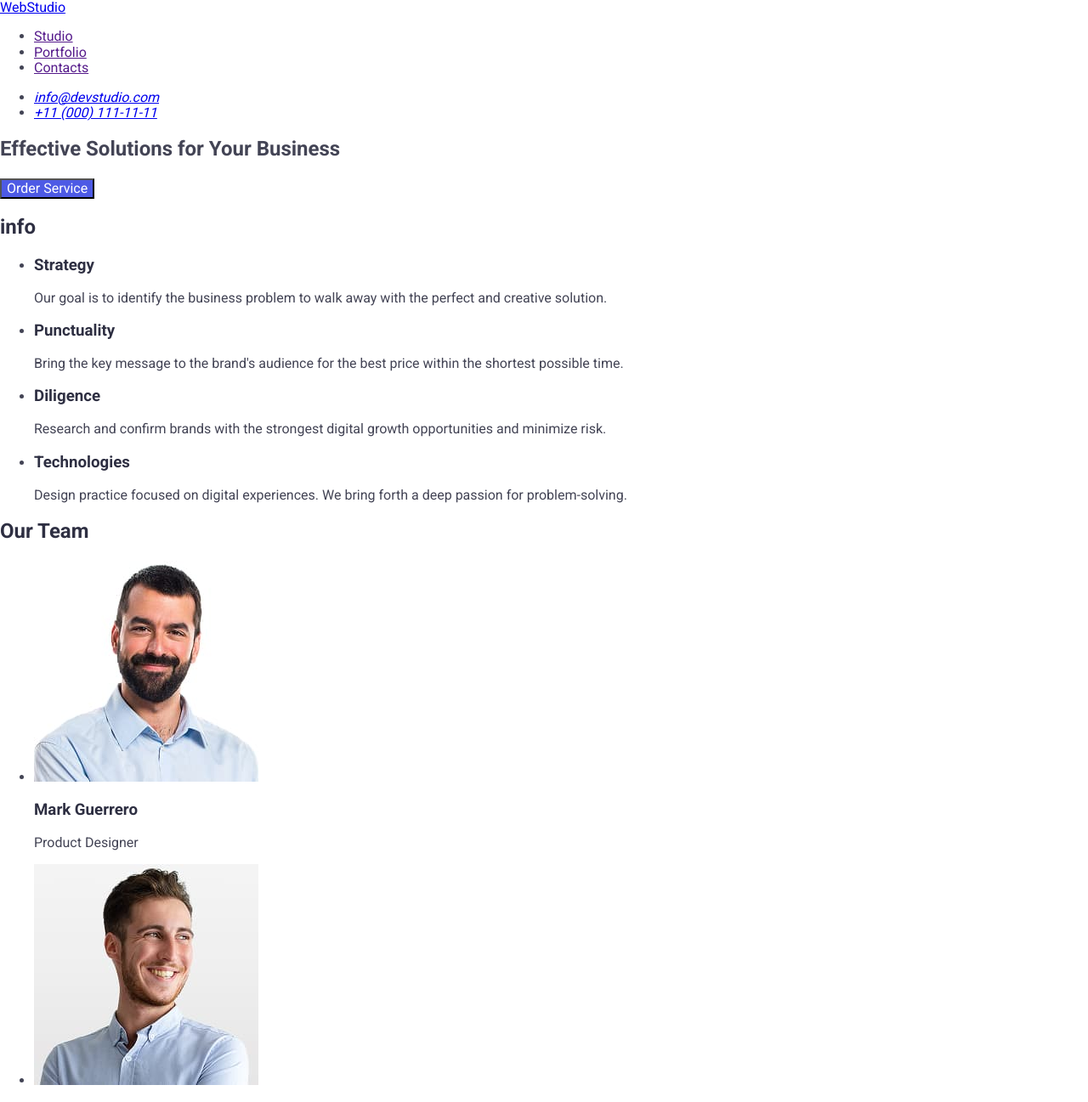
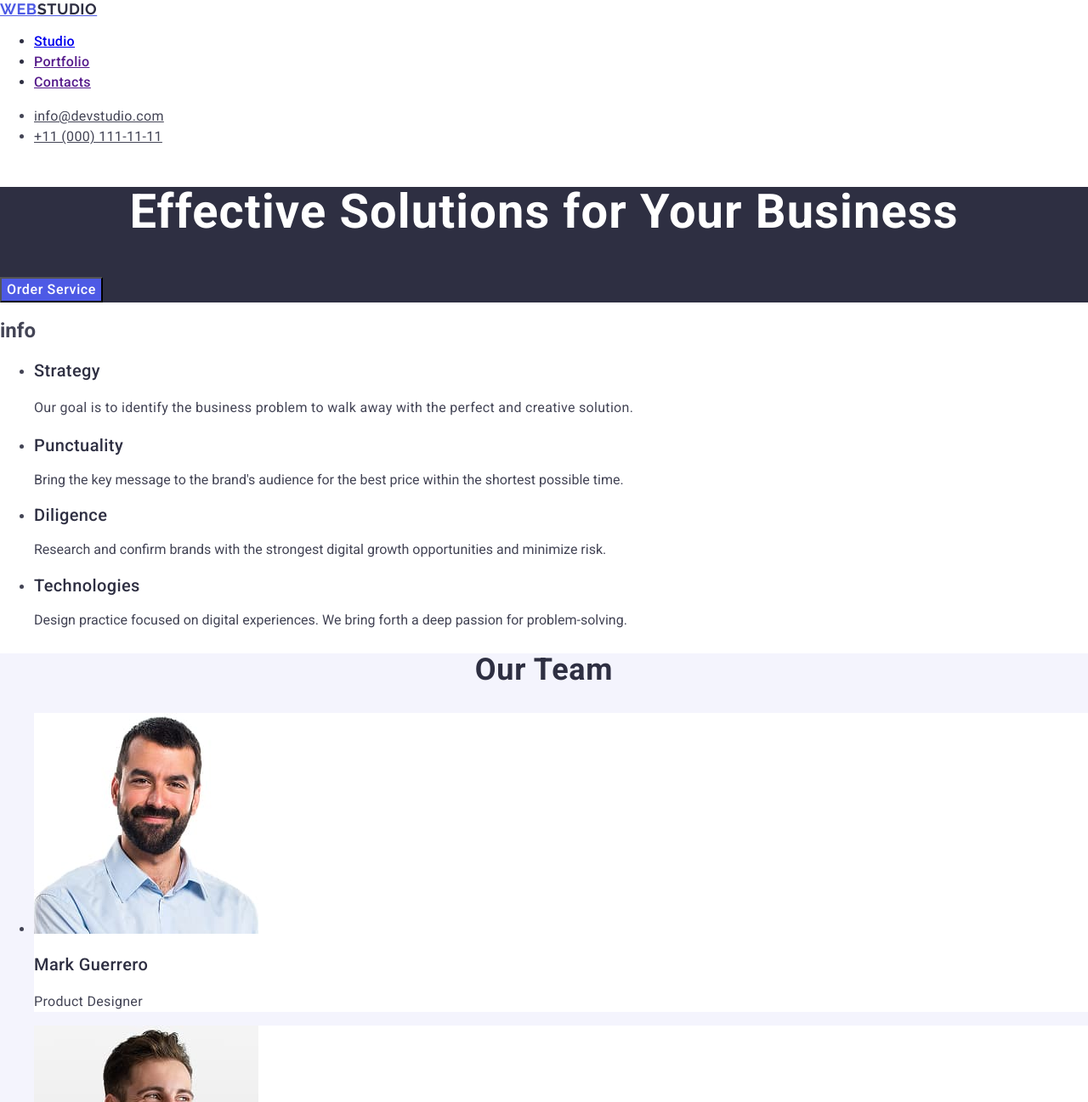
Before and after one commit to K4T3RYN4/goit-markup-hw-02, a plain HTML site: page index.html in a window 1280 px wide. Shown: the top 1297 px of the page at 85% size. Drawn offline with nearby package versions, Linux system fonts and the light colour scheme.

Commit message:
finish homework

```diff
--- a/css/styles.css
+++ b/css/styles.css
@@ -1,17 +1,170 @@
 body {
     font-family: 'Roboto', sans-serif;
     color: #434455;
+    background-color: #FFFFFF;
 }
 
-h2, h3 {
-    color: #2E2F42;
+.logo {
+    font-family: "Raleway", sans-serif;
+    font-weight: 700;
+    font-size: 18px;
+    line-height: 1.17;
+    letter-spacing: 0.03em;
+    text-transform: uppercase;
+    color: #4d5ae5;
+}
+
+.logo-accent1 {
+    color: #2e2f42;
+}
+
+.logo-accent2 {
+    color: #f4f4fd;
+}
+.navigation {
+    font-weight: 500;
+    font-size: 16px;
+    line-height: 1.5;
+    letter-spacing: 0.02em;
+    color: #2e2f42;
+}
+
+.navigation:hover,
+.navigation:focus {
+    color: #404bbf;
+}
+
+address {
+    font-style: normal;
+}
+
+.emai {
+    font-size: 16px;
+    line-height: 1.5;
+    letter-spacing: 0.02em;
+    color: #434455;
+}
+
+.emai:hover,
+.emai:focus {
+    color: #404bbf;
+}
+
+.tel {
+    font-size: 16px;
+    line-height: 1.5;
+    letter-spacing: 0.02em;
+    color: #434455;
+}
+
+.tel:hover,
+.tel:focus {
+    color: #404bbf;
+}
+
+.welcome-section {
+    background-color: #2e2f42;
+}
+
+.h-solutions {
+    font-size: 56px;
+    line-height: 1.07;
+    text-align: center;
+    letter-spacing: 0.02em;
+    color: #ffffff;
 }
 
 .main-button {
     background-color: #4D5AE5;
     color: #FFFFFF;
+    font-weight: 500;
+    font-size: 16px;
+    line-height: 1.5;
+    letter-spacing: 0.04em;
+    cursor: pointer;
 }
 
-.main-button:hover {
+.main-button:hover,
+.main-button:focus {
     background-color: #404BBF;
 }
+
+.h-feature {
+    font-weight: 500;
+    font-size: 20px;
+    line-height: 1.2;
+    letter-spacing: 0.02em;
+    color: #2e2f42;
+}
+
+.feature-descr {
+    font-size: 16px;
+    line-height: 1.5;
+    letter-spacing: 0.02em;
+    color: #434455;
+}
+
+.team-sec {
+    background-color: #F4F4FD;
+}
+
+.our-team {
+    font-size: 36px;
+    line-height: 1.11;
+    text-align: center;
+    letter-spacing: 0.02em;
+    text-transform: capitalize;
+    color: #2e2f42;
+}
+
+.team-list {
+    background-color: #FFFFFF;
+}
+
+.teammate {
+    font-weight: 500;
+    font-size: 20px;
+    line-height: 1.2;
+    letter-spacing: 0.02em;
+    color: #2e2f42;
+}
+.teammate-descr {
+    font-size: 16px;
+    line-height: 1.5;
+    letter-spacing: 0.02em;
+    color: #434455;
+}
+
+.h-portfolio {
+    font-size: 36px;
+    line-height: 1.11;
+    text-align: center;
+    letter-spacing: 0.02em;
+    text-transform: capitalize;
+    color: #2e2f42;
+}
+
+.portfolio-item {
+    font-weight: 500;
+    font-size: 20px;
+    line-height: 1.2;
+    letter-spacing: 0.02em;
+    color: #2e2f42;
+}
+
+.portf-item-descr {
+    font-size: 16px;
+    line-height: 1.5;
+    letter-spacing: 0.02em;
+    color: #434455;
+}
+
+.footer {
+    background-color: #2e2f42;
+}
+
+.footer-text {
+    line-height: 1.5;
+    color: #F4F4FD;
+    letter-spacing: 0.02em;
+}
--- a/index.html
+++ b/index.html
@@ -18,51 +18,59 @@
   <body>
     <header>
       <nav>
-        <a href="./index.html">WebStudio</a>
+        <a class="logo" href="./index.html"
+          >Web<span class="logo-accent1">Studio</span></a
+        >
         <ul>
-          <li><a href="">Studio</a></li>
-          <li><a href="">Portfolio</a></li>
-          <li><a href="">Contacts</a></li>
+          <li class="navigation"><a href="./index.html">Studio</a></li>
+          <li class="navigation"><a href="">Portfolio</a></li>
+          <li class="navigation"><a href="">Contacts</a></li>
         </ul>
       </nav>
-      <address>
+      <address class="address">
         <ul>
-          <li><a href="mailto:info@devstudio.com">info@devstudio.com</a></li>
-          <li><a href="tel:+110001111111">+11 (000) 111-11-11</a></li>
+          <li>
+            <a class="emai" href="mailto:info@devstudio.com"
+              >info@devstudio.com</a
+            >
+          </li>
+          <li>
+            <a class="tel" href="tel:+110001111111">+11 (000) 111-11-11</a>
+          </li>
         </ul>
       </address>
     </header>
     <main>
-      <section>
-        <h1>Effective Solutions for Your Business</h1>
+      <section class="welcome-section">
+        <h1 class="h-solutions">Effective Solutions for Your Business</h1>
         <button class="main-button" type="button">Order Service</button>
       </section>
       <section>
         <h2>info</h2>
         <ul>
           <li>
-            <h3>Strategy</h3>
-            <p>
+            <h3 class="h-feature">Strategy</h3>
+            <p class="feature-descr">
               Our goal is to identify the business problem to walk away with the
               perfect and creative solution.
             </p>
           </li>
           <li>
-            <h3>Punctuality</h3>
+            <h3 class="h-feature">Punctuality</h3>
             <p>
               Bring the key message to the brand's audience for the best price
               within the shortest possible time.
             </p>
           </li>
           <li>
-            <h3>Diligence</h3>
+            <h3 class="h-feature">Diligence</h3>
             <p>
               Research and confirm brands with the strongest digital growth
               opportunities and minimize risk.
             </p>
           </li>
           <li>
-            <h3>Technologies</h3>
+            <h3 class="h-feature">Technologies</h3>
             <p>
               Design practice focused on digital experiences. We bring forth a
               deep passion for problem-solving.
@@ -70,53 +78,53 @@
           </li>
         </ul>
       </section>
-      <section>
-        <h2>Our Team</h2>
+      <section class="team-sec">
+        <h2 class="our-team">Our Team</h2>
         <ul>
-          <li>
+          <li class="team-list">
             <img
               src="./images/teammate1-mark.jpg"
               alt="man with beard and dark hair"
               width="264"
               height="260"
             />
-            <h3>Mark Guerrero</h3>
-            <p>Product Designer</p>
+            <h3 class="teammate">Mark Guerrero</h3>
+            <p class="teammate-descr">Product Designer</p>
           </li>
-          <li>
+          <li class="team-list">
             <img
               src="./images/teammate2-tom.jpg"
               alt="man with light hair and smile"
               width="264"
               height="260"
             />
-            <h3>Tom Ford</h3>
-            <p>Frontend Developer</p>
+            <h3 class="teammate">Tom Ford</h3>
+            <p class="teammate-descr">Frontend Developer</p>
           </li>
-          <li>
+          <li class="team-list">
             <img
               src="./images/teammate3-camila.jpg"
               alt="young woman with long dark hair and pink sweater"
               width="264"
               height="260"
             />
-            <h3>Camila Garcia</h3>
-            <p>Marketing</p>
+            <h3 class="teammate">Camila Garcia</h3>
+            <p class="teammate-descr">Marketing</p>
           </li>
-          <li>
+          <li class="team-list">
             <img
               src="./images/teammate4-daniel.jpg"
               alt="young hipster man"
               width="264"
               height="260"
             />
-            <h3>Daniel Wilson</h3>
-            <p>UI Designer</p>
+            <h3 class="teammate">Daniel Wilson</h3>
+            <p class="teammate-descr">UI Designer</p>
           </li>
         </ul>
       </section>
       <section>
-        <h2>Our Portfolio</h2>
+        <h2 class="h-portfolio">Our Portfolio</h2>
         <ul>
           <li>
             <img
@@ -125,8 +133,8 @@
               width="360"
               height="300"
             />
-            <h3>Banking App</h3>
-            <p>App</p>
+            <h3 class="portfolio-item">Banking App</h3>
+            <p class="portf-item-descr">App</p>
           </li>
         </ul>
         <ul>
@@ -137,8 +145,8 @@
               width="360"
               height="300"
             />
-            <h3>Cashless Payment</h3>
-            <p>Marketing</p>
+            <h3 class="portfolio-item">Cashless Payment</h3>
+            <p class="portf-item-descr">Marketing</p>
           </li>
         </ul>
         <ul>
@@ -149,8 +157,8 @@
               width="360"
               height="300"
             />
-            <h3>Meditation App</h3>
-            <p>App</p>
+            <h3 class="portfolio-item">Meditation App</h3>
+            <p class="portf-item-descr">App</p>
           </li>
         </ul>
         <ul>
@@ -161,8 +169,8 @@
               width="360"
               height="300"
             />
-            <h3>Taxi Service</h3>
-            <p>Marketing</p>
+            <h3 class="portfolio-item">Taxi Service</h3>
+            <p class="portf-item-descr">Marketing</p>
           </li>
         </ul>
         <ul>
@@ -173,8 +181,8 @@
               width="360"
               height="300"
             />
-            <h3>Screen Illustrations</h3>
-            <p>Design</p>
+            <h3 class="portfolio-item">Screen Illustrations</h3>
+            <p class="portf-item-descr">Design</p>
           </li>
         </ul>
         <ul>
@@ -185,15 +193,17 @@
               width="360"
               height="300"
             />
-            <h3>Online Courses</h3>
-            <p>Marketing</p>
+            <h3 class="portfolio-item">Online Courses</h3>
+            <p class="portf-item-descr">Marketing</p>
           </li>
         </ul>
       </section>
     </main>
-    <footer>
-      <a href="./index.html">WebStudio</a>
-      <p>
+    <footer class="footer">
+      <a class="logo" href="./index.html"
+        >Web<span class="logo-accent2">Studio</span></a
+      >
+      <p class="footer-text">
         Increase the flow of customers and sales for your business with digital
         marketing & growth solutions.
       </p>
```
